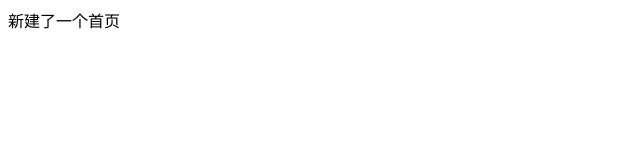
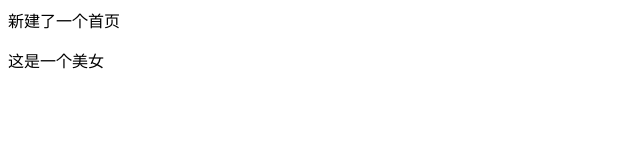
Before and after one commit to penglin0613/studyPull56, a plain HTML site: page index.html in a window 1280 px wide. Shown: the whole page, without its empty margins (0-640 px from the left). Drawn offline with Linux system fonts and the light colour scheme.

Commit message:
来了一个美女

```diff
--- a/index.html
+++ b/index.html
@@ -7,5 +7,7 @@
 </head>
 <body>
     <div>新建了一个首页</div>
+    <!-- 来了一个美女 -->
+    <p>这是一个美女</p>
 </body>
 </html>
```
